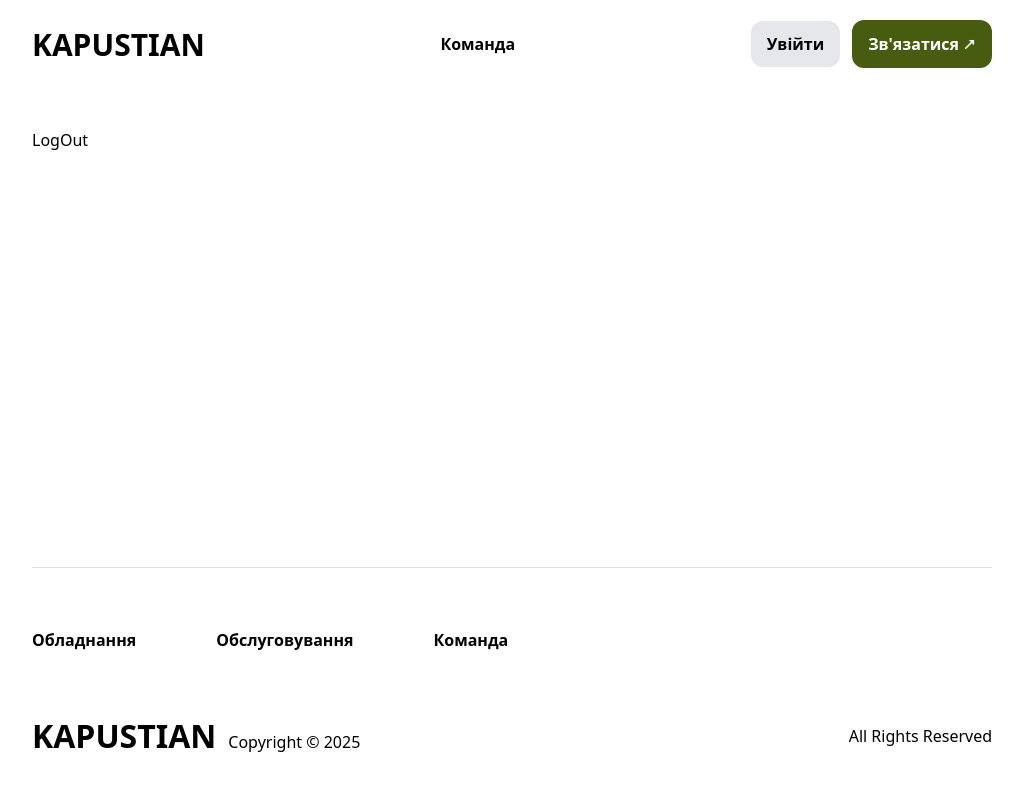
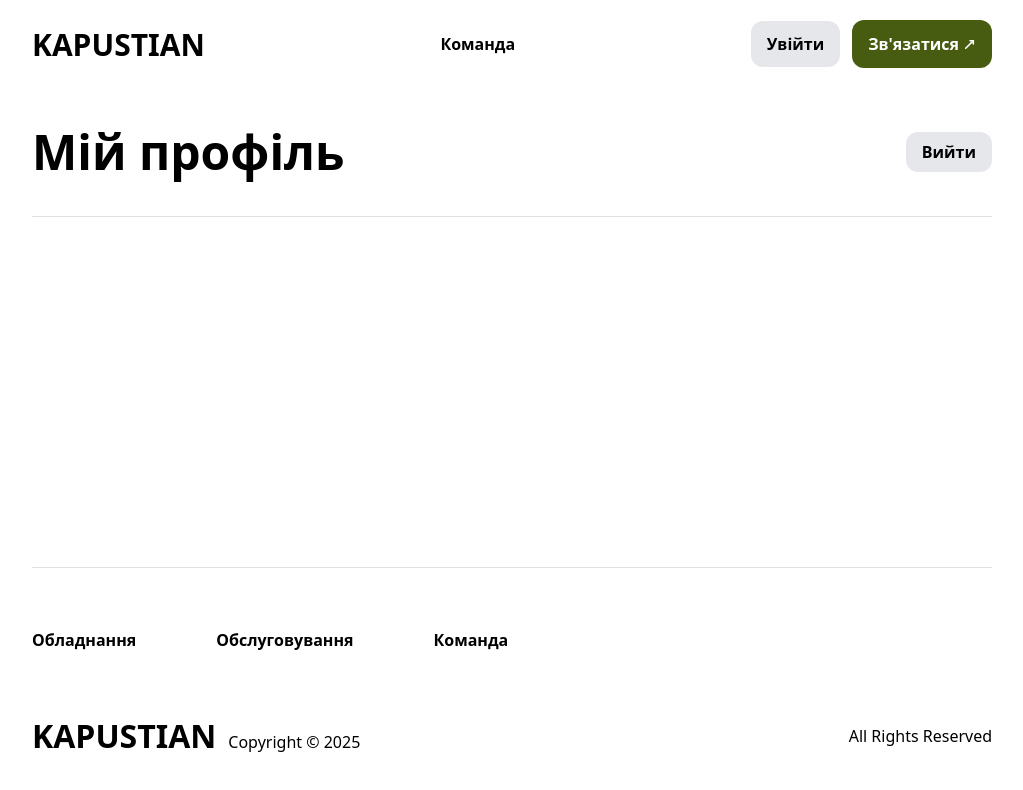
Before and after one commit to yevhenii-kapustian/equipment-maintenance, a Next.js app: page /account in a window 1280 px wide. Shown: the top 790 px of the page, without its empty margins (128-1151 px from the left). Built offline with nearby package versions, Linux system fonts and the light colour scheme; no server answers.

Commit message:
changed accout page

```diff
--- a/src/app/(main)/account/page.tsx
+++ b/src/app/(main)/account/page.tsx
@@ -8,10 +8,17 @@ const AccountPage = async () => {
     const isAdmin = await isUserAdmin(supabase)
 
     return(
-        <>
-        <LogOutButton />
-        {isAdmin && <Link href="/account/admin">Admin</Link>}
-        </>
+        <section>
+            <div className="flex justify-between items-center">
+                <h1 className="text-5xl font-semibold">Мій профіль</h1>
+                <div className="flex gap-3">
+                    <LogOutButton />
+                    {isAdmin && <Link href="/account/admin" className="py-2 px-4 font-semibold black-btn animation-btn">Адмін</Link>}
+                </div>
+            </div>
+            <span className='my-10 block w-full h-1 border-t border-[#e0e0e0]' />
+
+        </section>
     )
 }
 
--- a/src/components/LogoOutButton/index.tsx
+++ b/src/components/LogoOutButton/index.tsx
@@ -8,7 +8,7 @@ const LogOutButton = () => {
     }
 
     return(
-        <button onClick={handleClick}>LogOut</button>
+        <button onClick={handleClick} className="py-2 px-4 font-semibold gray-btn animation-btn">Вийти</button>
     )
 }
 
```
